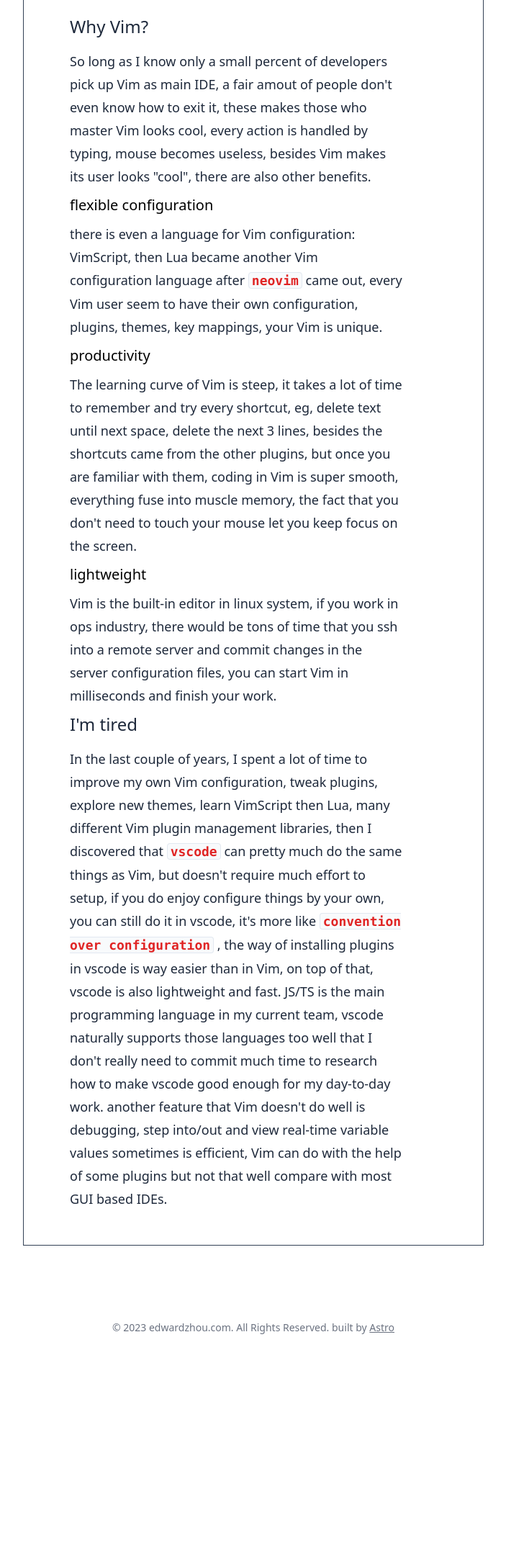
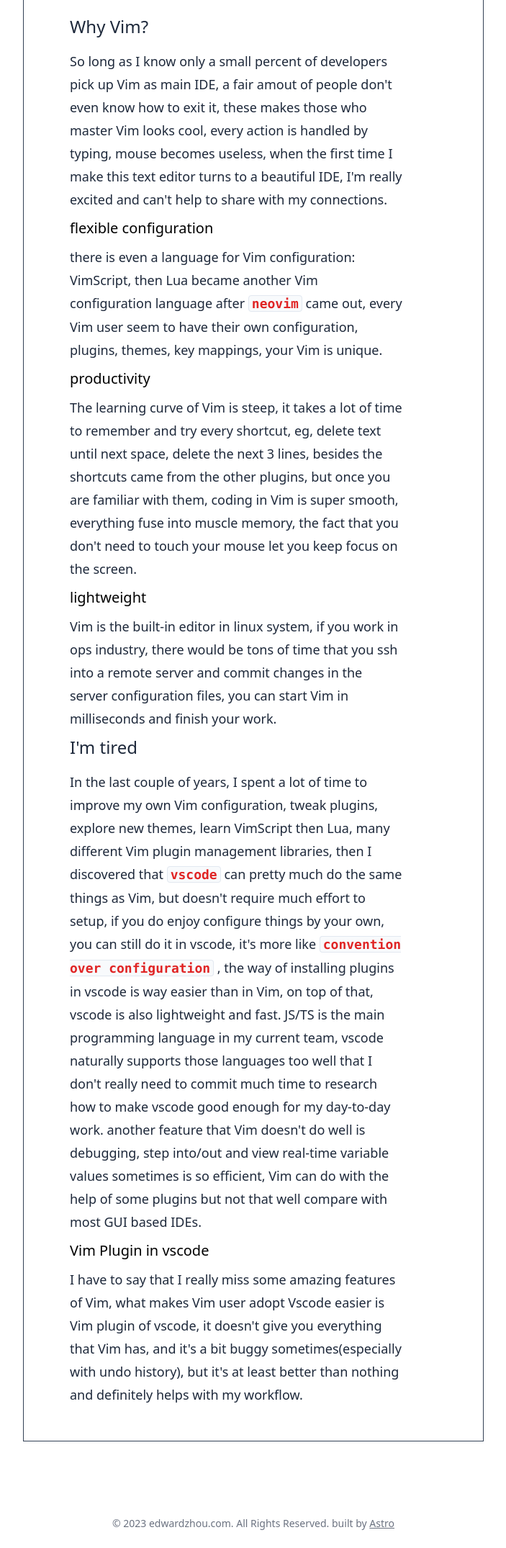
Before and after one commit to edxzh/edwardzhou.com, an Astro site: page /posts/I-switch-from-vim-to-vscode in a window 1280 px wide. Shown: the part 918-3068 px from the top of the page at 72% size, without its empty margins (288-991 px from the left). Before the commit the page ends 2796 px from the top, so only its background shows below. Built offline with nearby package versions, Linux system fonts and the light colour scheme; Astro itself is replaced by a stand-in of ours.

Commit message:
update last blog

```diff
--- a/src/pages/posts/I-switch-from-vim-to-vscode.mdx
+++ b/src/pages/posts/I-switch-from-vim-to-vscode.mdx
@@ -22,7 +22,7 @@ export const components = {
 };
 
 ## Why Vim?
-So long as I know only a small percent of developers pick up Vim as main IDE, a fair amout of people don't even know how to exit it, these makes those who master Vim looks cool, every action is handled by typing, mouse becomes useless, besides Vim makes its user looks "cool", there are also other benefits.
+So long as I know only a small percent of developers pick up Vim as main IDE, a fair amout of people don't even know how to exit it, these makes those who master Vim looks cool, every action is handled by typing, mouse becomes useless, when the first time I make this text editor turns to a beautiful IDE, I'm really excited and can't help to share with my connections.
 
 ### flexible configuration
 there is even a language for Vim configuration: VimScript, then Lua became another Vim configuration language after `neovim` came out, every Vim user seem to have their own configuration, plugins, themes, key mappings, your Vim is unique.
@@ -36,4 +36,7 @@ Vim is the built-in editor in linux system, if you work in ops industry, there w
 ## I'm tired
 In the last couple of years, I spent a lot of time to improve my own Vim configuration, tweak plugins, explore new themes, learn VimScript then Lua, many different Vim plugin management libraries, then I discovered that `vscode` can pretty much do the same things as Vim, but doesn't require much effort to setup, if you do enjoy configure things by your own, you can still do it in vscode, it's more like `convention over configuration`, the way of installing plugins in vscode is way easier than in Vim, on top of that, vscode is also lightweight and fast.
 JS/TS is the main programming language in my current team, vscode naturally supports those languages too well that I don't really need to commit much time to research how to make vscode good enough for my day-to-day work.
-another feature that Vim doesn't do well is debugging, step into/out and view real-time variable values sometimes is efficient, Vim can do with the help of some plugins but not that well compare with most GUI based IDEs.
+another feature that Vim doesn't do well is debugging, step into/out and view real-time variable values sometimes is so efficient, Vim can do with the help of some plugins but not that well compare with most GUI based IDEs.
+
+### Vim Plugin in vscode
+I have to say that I really miss some amazing features of Vim, what makes Vim user adopt Vscode easier is Vim plugin of vscode, it doesn't give you everything that Vim has, and it's a bit buggy sometimes(especially with undo history), but it's at least better than nothing and definitely helps with my workflow.
```
